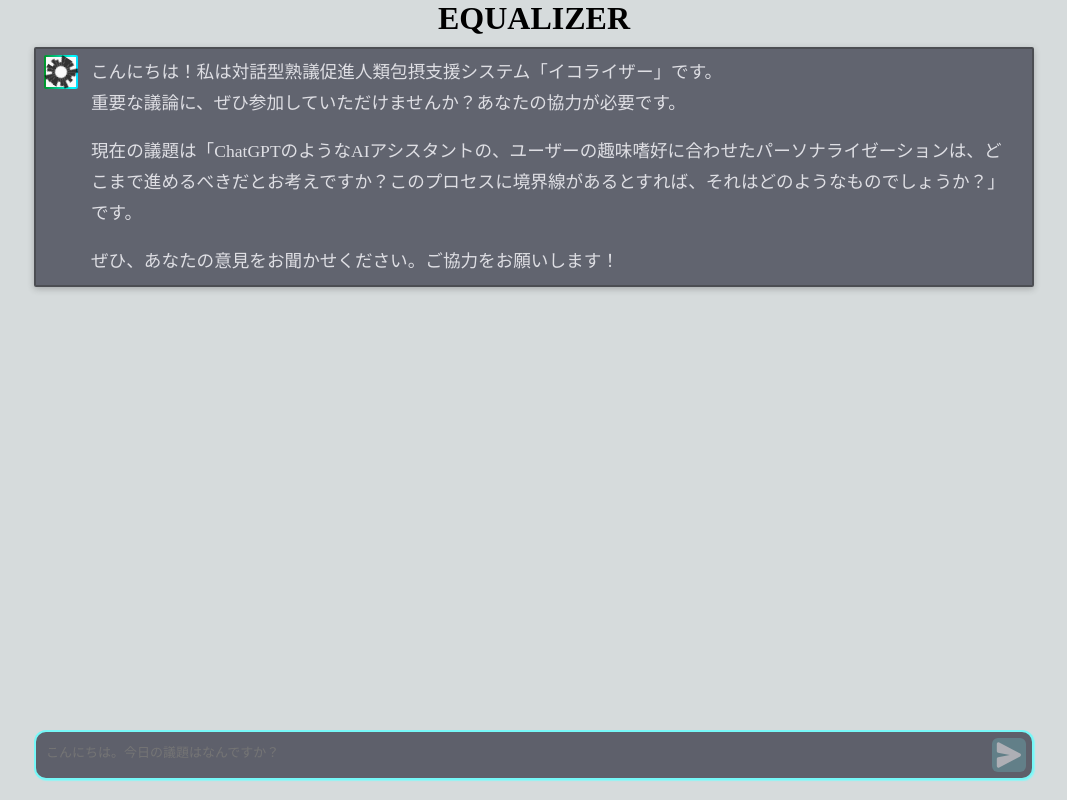
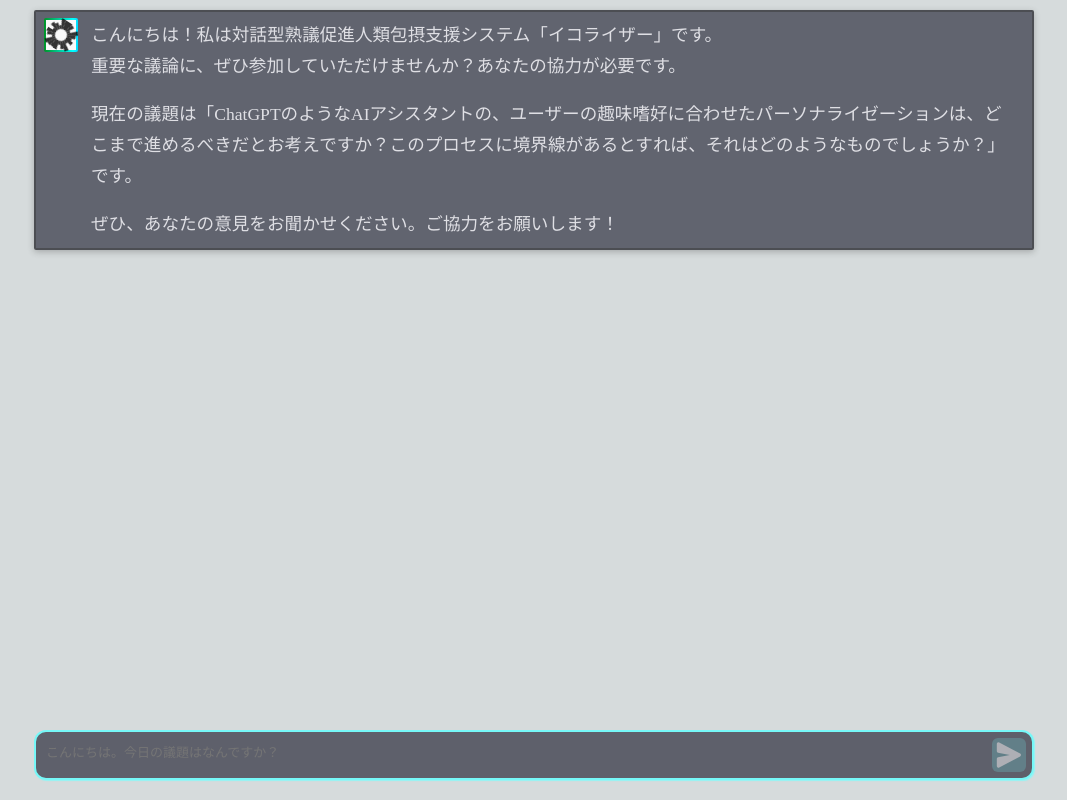
Before and after one commit to yuiseki/EQUALIZER, a Next.js app: page / in a window 1280 px wide. Shown: the whole page, without its empty margins (106-1173 px from the left). Built offline with nearby package versions, Linux system fonts and the light colour scheme.

Commit message:
remove header

```diff
--- a/src/app/page.tsx
+++ b/src/app/page.tsx
@@ -189,7 +189,6 @@
 
   return (
     <main className={styles.main}>
-      <h1>EQUALIZER</h1>
       <div
         className="dialogueListWrap"
         style={{
```
